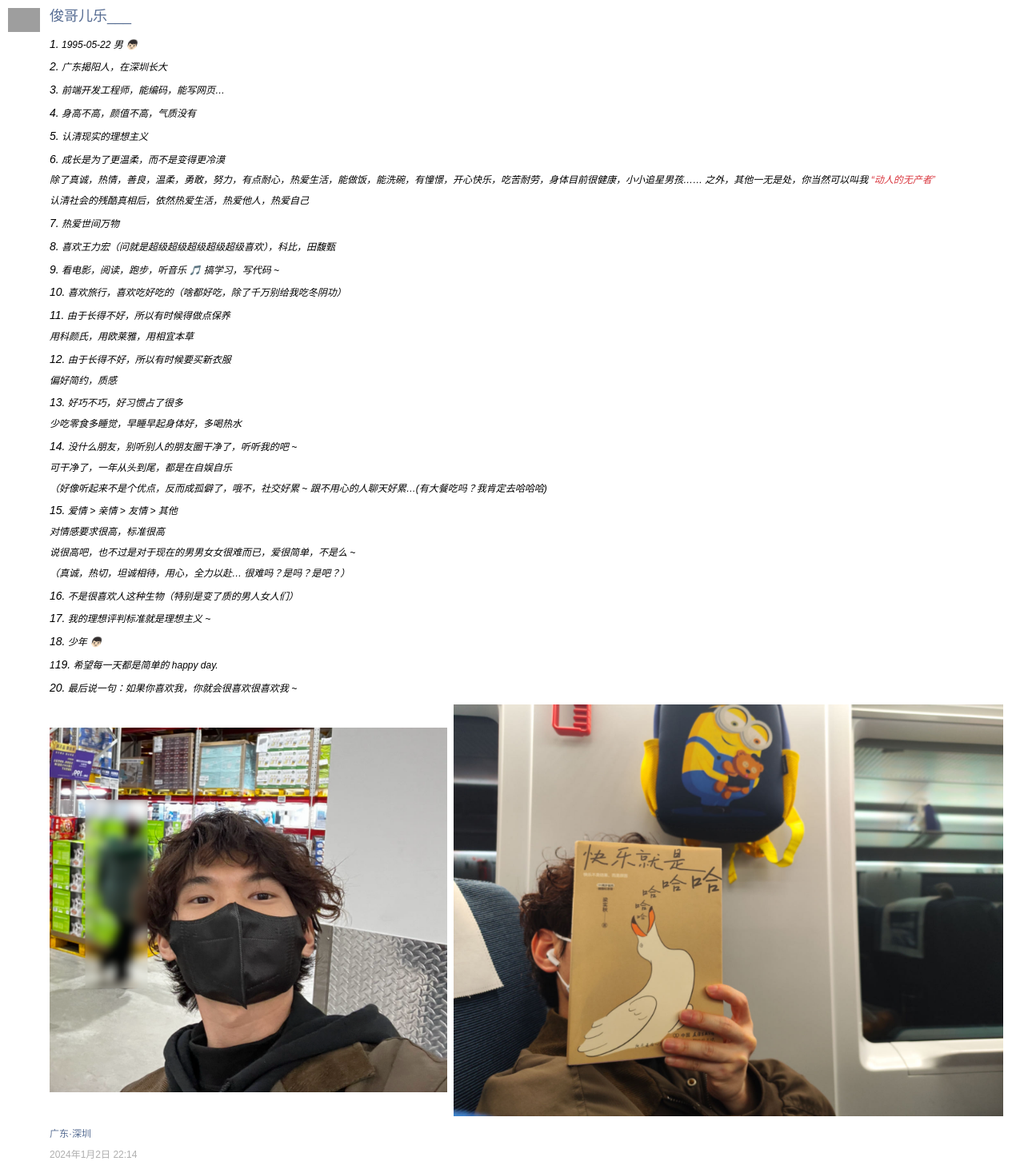
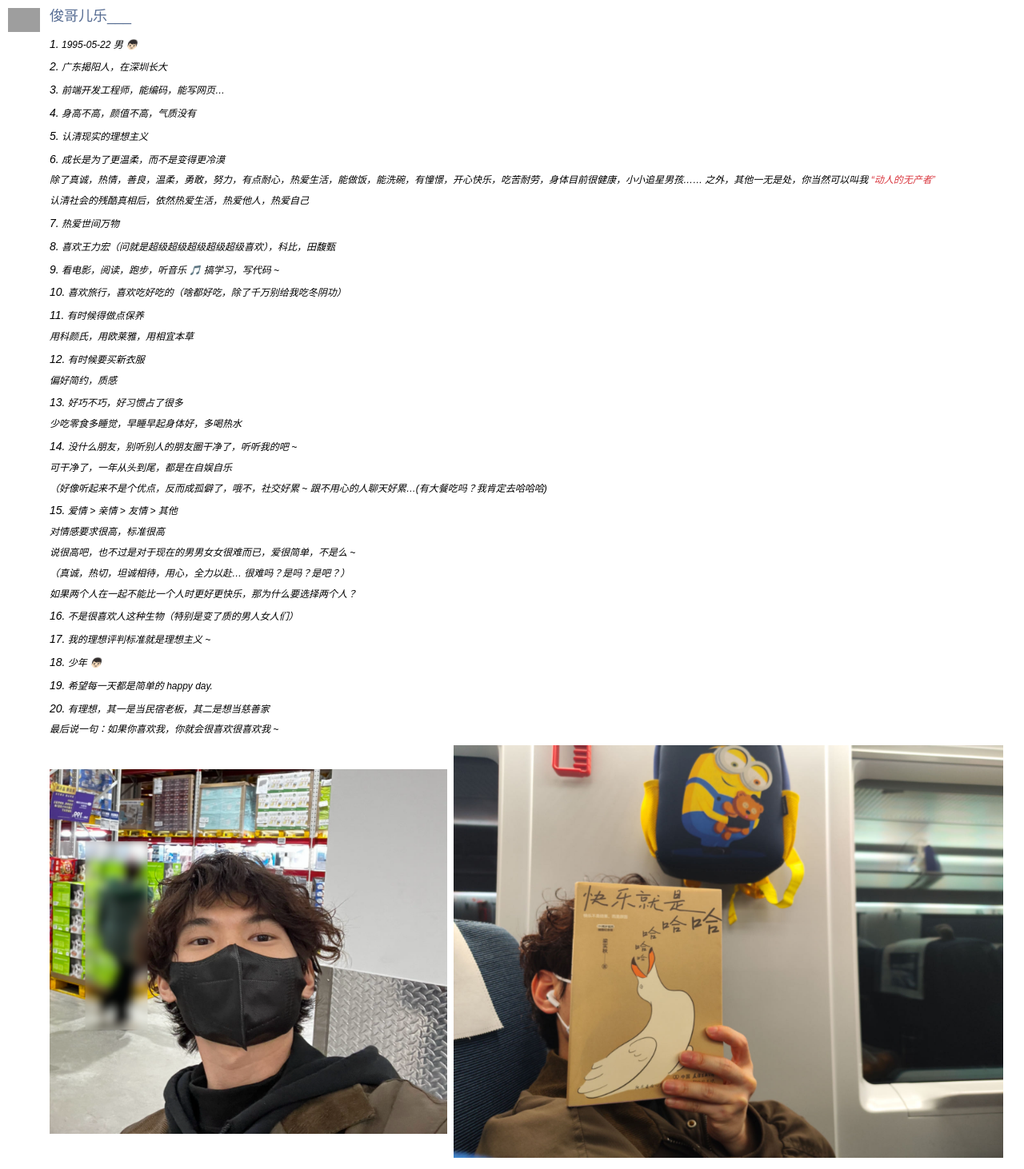
Before and after one commit to jungeer/jungeer.github.io, a Vue app: page /life/me in a window 1280 px wide. Shown: the top 1462 px of the page at 80% size. Built offline with nearby package versions, Linux system fonts and the light colour scheme; grey boxes are pictures that could not be loaded.

Commit message:
feat: me 页面文案修改

```diff
--- a/src/views/life/me/index.vue
+++ b/src/views/life/me/index.vue
@@ -61,14 +61,14 @@
 
         <p>
           <span class="font-500 text-14px">11.</span>
-          由于长得不好，所以有时候得做点保养
+          有时候得做点保养
         </p>
 
         <p>用科颜氏，用欧莱雅，用相宜本草</p>
 
         <p>
           <span class="font-500 text-14px">12.</span>
-          由于长得不好，所以有时候要买新衣服
+          有时候要买新衣服
         </p>
 
         <p>偏好简约，质感</p>
@@ -101,6 +101,8 @@
 
         <p>（真诚，热切，坦诚相待，用心，全力以赴… 很难吗？是吗？是吧？）</p>
 
+        <p>如果两个人在一起不能比一个人时更好更快乐，那为什么要选择两个人？</p>
+
         <p>
           <span class="font-500 text-14px">16.</span>
           不是很喜欢人这种生物（特别是变了质的男人女人们）
@@ -114,12 +116,17 @@
         <p><span class="font-500 text-14px">18.</span> 少年 👦🏻</p>
 
         <p>
-          1<span class="font-500 text-14px">19.</span> 希望每一天都是简单的
-          happy day.
+          <span class="font-500 text-14px">19.</span> 希望每一天都是简单的 happy
+          day.
         </p>
 
         <p>
           <span class="font-500 text-14px">20.</span>
+          有理想，其一是当民宿老板，其二是想当慈善家
+        </p>
+
+        <p>
+          <!-- <span class="font-500 text-14px">21.</span> -->
           最后说一句：如果你喜欢我，你就会很喜欢很喜欢我 ~
         </p>
 
@@ -130,7 +137,7 @@
       </div>
 
       <p class="mt-16px font-500 color-#576D93">广东·深圳</p>
-      <p class="color-#AFAFAF">2024年1月2日 22:14</p>
+      <p class="color-#AFAFAF">2024年1月2日 22:39</p>
     </div>
   </div>
 </template>
```
